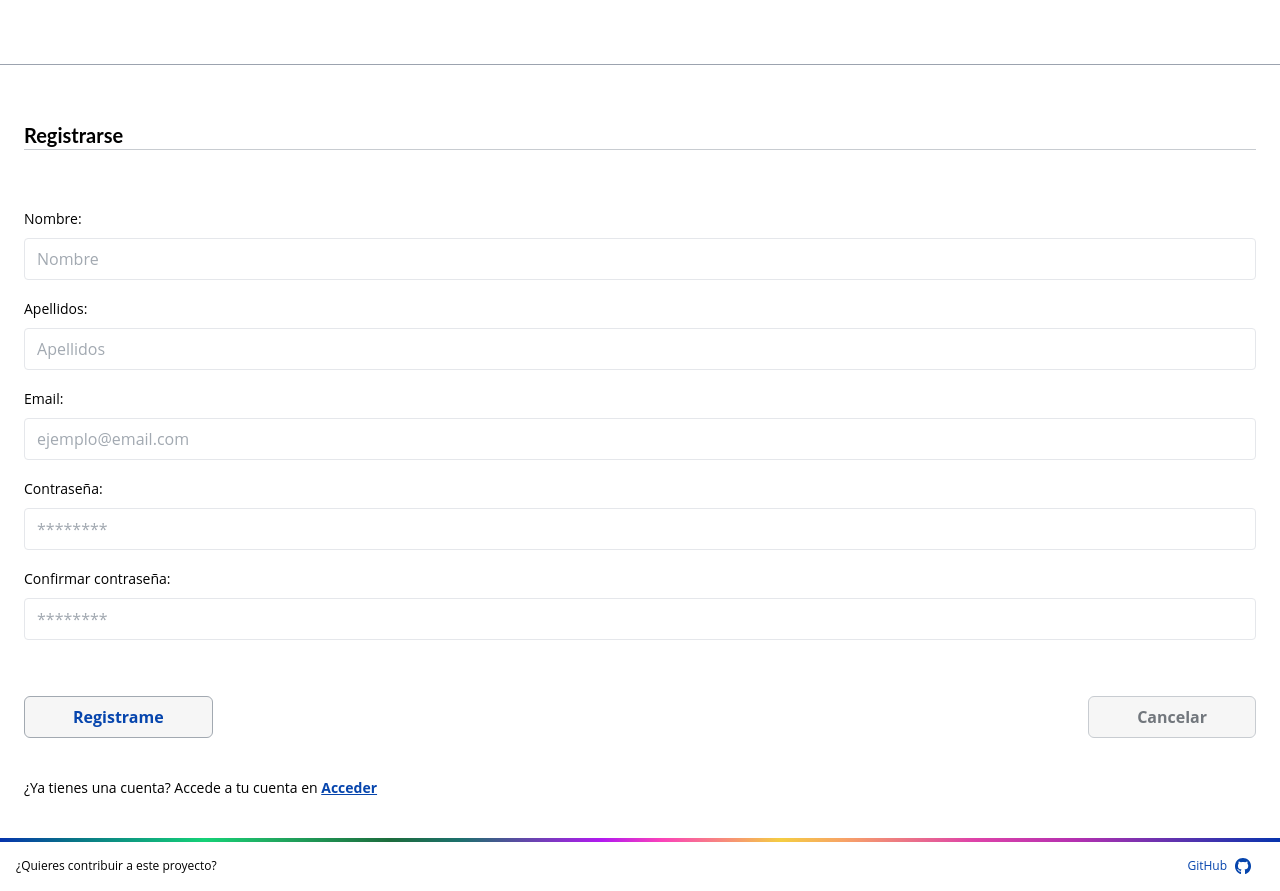
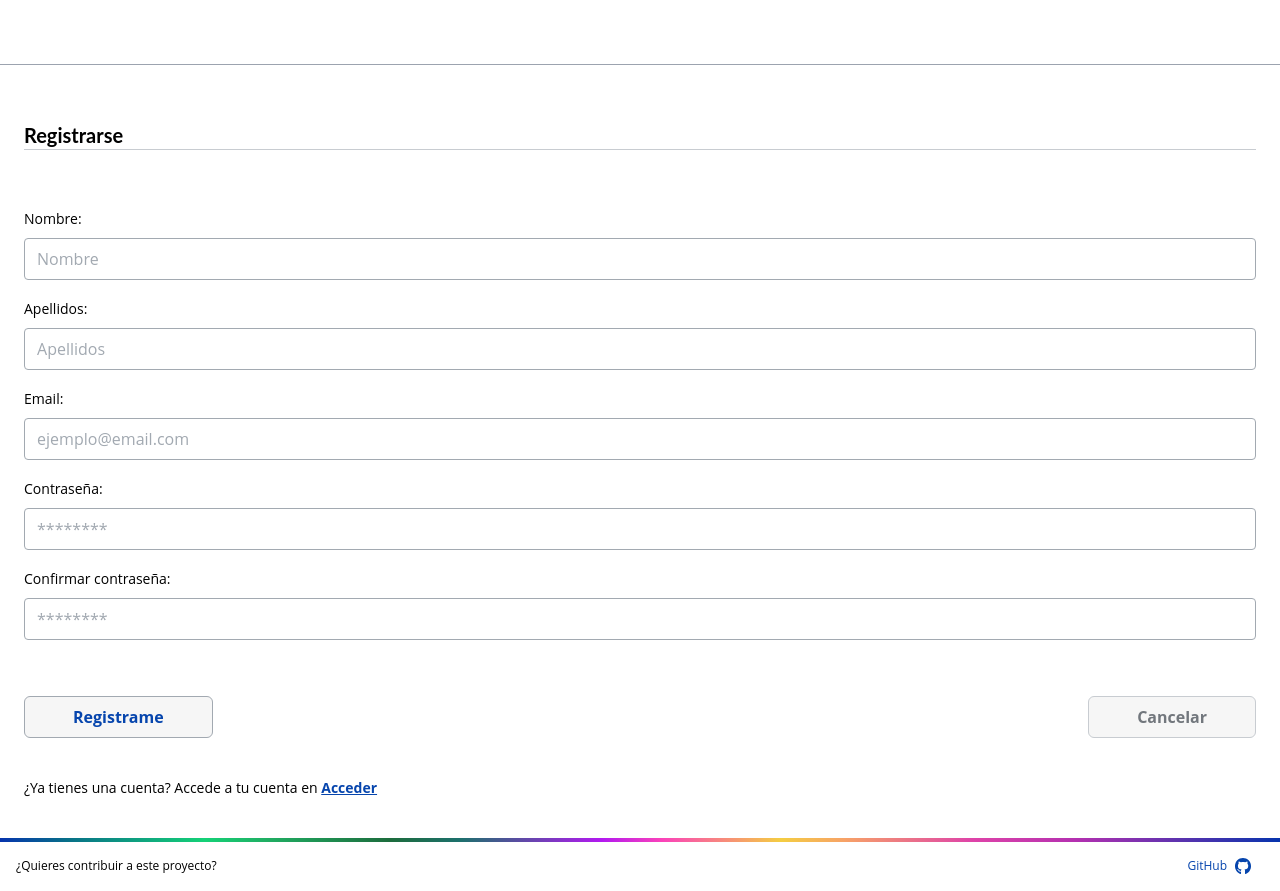
Before and after one commit to Rubrics-project/WeCheckUx, a React (Vite) app in the folder react/: page /registro in a window 1280 px wide. Built offline with nearby package versions, Linux system fonts and the light colour scheme.

Commit message:
color del borde del campo del formulario gris correcto

```diff
--- a/react/src/views/Login.jsx
+++ b/react/src/views/Login.jsx
@@ -63,7 +63,7 @@ export default function Login({ password, email }) {
                   required
                   value={email}
                   onChange="" //poner evento {}
-                  className="w-full rounded border border-color-grey-border-btner px-3 py-2 text-color-bck placeholder-color-grey-border-btn focus:z-10 focus:border-color-blue-p focus:outline-none focus:ring-color-blue-p font-opencustom text-base mt-2"
+                  className="w-full rounded border border-color-grey-border-btn px-3 py-2 text-color-bck placeholder-color-grey-border-btn focus:z-10 focus:border-color-blue-p focus:outline-none focus:ring-color-blue-p font-opencustom text-base mt-2"
                   placeholder="ejemplo@email.com"
                 />
               </div>
--- a/react/src/views/Signup.jsx
+++ b/react/src/views/Signup.jsx
@@ -34,7 +34,7 @@ export default function Signup({
               required
               value={name}
               onChange="" //poner evento {}
-              className="w-full rounded border border-color-grey-border-btner px-3 py-2 text-color-bck placeholder-color-grey-border-btn focus:z-10 focus:border-color-blue-p focus:outline-none focus:ring-color-blue-p font-opencustom text-base mt-2"
+              className="w-full rounded border border-color-grey-border-btn px-3 py-2 text-color-bck placeholder-color-grey-border-btn focus:z-10 focus:border-color-blue-p focus:outline-none focus:ring-color-blue-p font-opencustom text-base mt-2"
               placeholder="Nombre"
             />
           </div>
@@ -49,7 +49,7 @@ export default function Signup({
               required
               value={surname}
               onChange="" //poner evento {}
-              className="w-full rounded border border-color-grey-border-btner px-3 py-2 text-color-bck placeholder-color-grey-border-btn focus:z-10 focus:border-color-blue-p focus:outline-none focus:ring-color-blue-p font-opencustom text-base mt-2"
+              className="w-full rounded border border-color-grey-border-btn px-3 py-2 text-color-bck placeholder-color-grey-border-btn focus:z-10 focus:border-color-blue-p focus:outline-none focus:ring-color-blue-p font-opencustom text-base mt-2"
               placeholder="Apellidos"
             />
           </div>
@@ -65,7 +65,7 @@ export default function Signup({
               required
               value={email}
               onChange="" //poner evento {}
-              className="w-full rounded border border-color-grey-border-btner px-3 py-2 text-color-bck placeholder-color-grey-border-btn focus:z-10 focus:border-color-blue-p focus:outline-none focus:ring-color-blue-p font-opencustom text-base mt-2"
+              className="w-full rounded border border-color-grey-border-btn px-3 py-2 text-color-bck placeholder-color-grey-border-btn focus:z-10 focus:border-color-blue-p focus:outline-none focus:ring-color-blue-p font-opencustom text-base mt-2"
               placeholder="ejemplo@email.com"
             />
           </div>
@@ -81,7 +81,7 @@ export default function Signup({
               required
               value={password}
               onChange="" //poner evento {}
-              className="w-full rounded border border-color-grey-border-btner px-3 py-2 text-color-bck placeholder-color-grey-border-btn focus:z-10 focus:border-color-blue-p focus:outline-none focus:ring-color-blue-p font-opencustom text-base mt-2"
+              className="w-full rounded border border-color-grey-border-btn px-3 py-2 text-color-bck placeholder-color-grey-border-btn focus:z-10 focus:border-color-blue-p focus:outline-none focus:ring-color-blue-p font-opencustom text-base mt-2"
               placeholder="********"
             />
           </div>
@@ -96,7 +96,7 @@ export default function Signup({
               required
               value={passwordConfirmation}
               onChange="" //poner evento {}
-              className="w-full rounded border border-color-grey-border-btner px-3 py-2 text-color-bck placeholder-color-grey-border-btn focus:z-10 focus:border-color-blue-p focus:outline-none focus:ring-color-blue-p font-opencustom text-base mt-2"
+              className="w-full rounded border border-color-grey-border-btn px-3 py-2 text-color-bck placeholder-color-grey-border-btn focus:z-10 focus:border-color-blue-p focus:outline-none focus:ring-color-blue-p font-opencustom text-base mt-2"
               placeholder="********"
             />
           </div>
```
